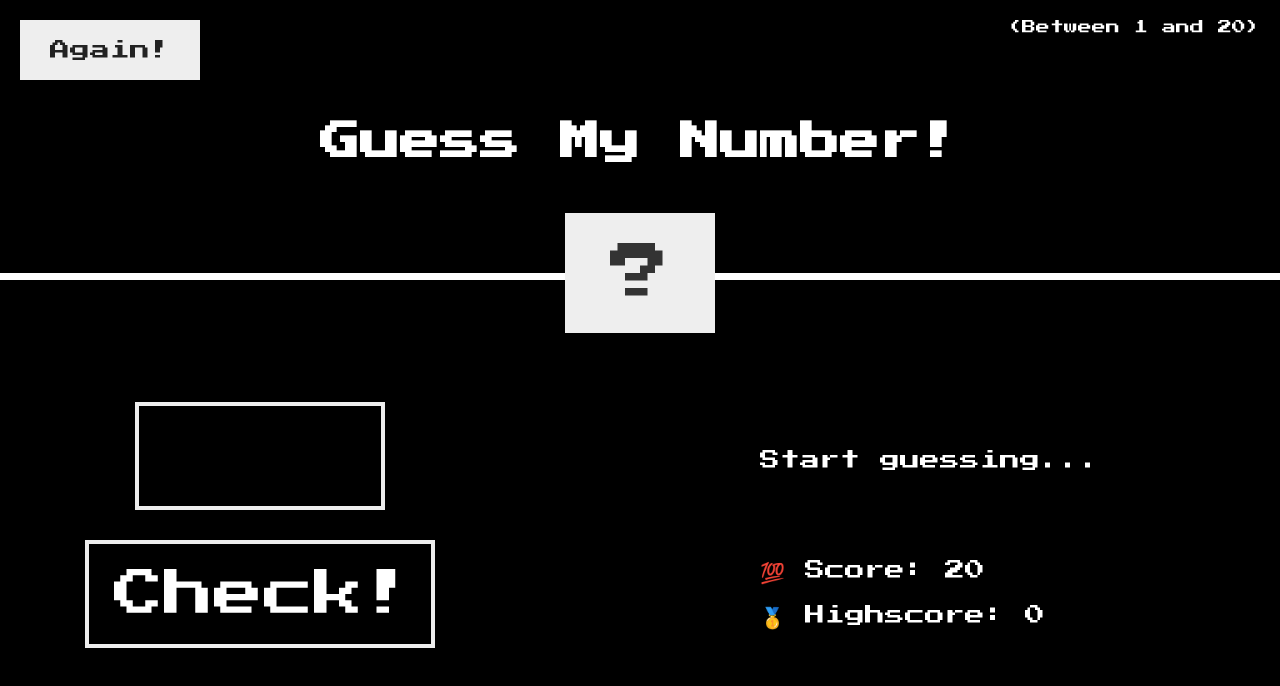
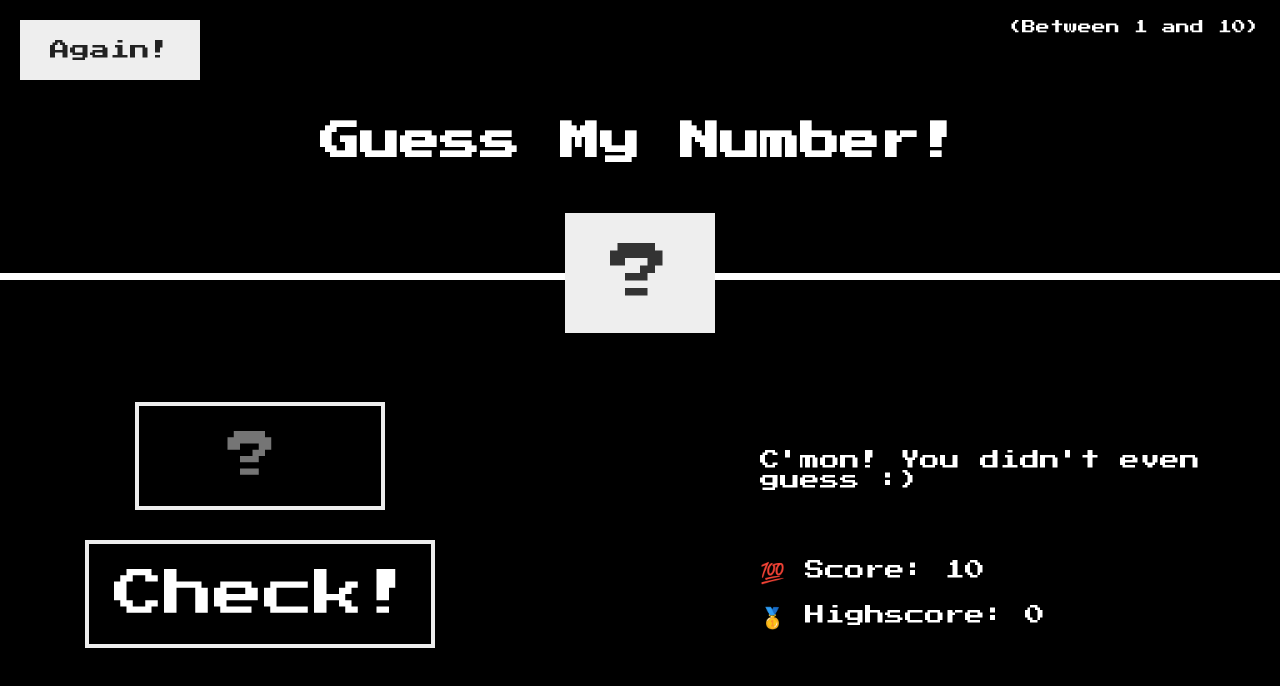
Before and after one commit to kjwessa/guess-my-number, a plain HTML site: page index.html in a window 1280 px wide. Both pictures are taken after a click on the button "Check!". Drawn offline with Linux system fonts and the light colour scheme.

Commit message:
feat: update user message is number input is submitted empty

```diff
--- a/index.html
+++ b/index.html
@@ -10,19 +10,19 @@
   <body>
     <header class="header">
       <h1 class="header__title">Guess My Number!</h1>
-      <p class="header__text">(Between 1 and 20)</p>
+      <p class="header__text">(Between 1 and 10)</p>
       <button class="btn btn_type_again">Again!</button>
       <div class="header__number">?</div>
     </header>
     <main class="main">
       <section class="game">
         <div class="game__left">
-          <input type="number" class="game__guess" min="1" max="20" />
+          <input type="number" class="game__number" min="1" max="10" placeholder="?" />
           <button class="btn btn_type_check">Check!</button>
         </div>
         <div class="game__right">
           <p class="game__message">Start guessing...</p>
-          <p class="game__score">💯 Score: <span class="game__score_span"></span>20</p>
+          <p class="game__score">💯 Score: <span class="game__score_span">10</span></p>
           <p class="game__highscore">🥇 Highscore: <span class="game__highscore_span">0</span></p>
         </div>
       </section>
--- a/main.scss
+++ b/main.scss
@@ -105,7 +105,7 @@ body {
     font-size: 2rem;
   }
 
-  &__guess {
+  &__number {
     background: none;
     border: 4px solid #eee;
     font-family: inherit;
--- a/script.js
+++ b/script.js
@@ -1 +1,28 @@
-'use strict';
+"use strict";
+
+// document.querySelector(".game__message").textContent = "🥳 Correct Number!";
+
+// document.querySelector(".header__number").textContent = 6;
+
+// document.querySelector(".game__score_span").textContent = 10;
+
+// document.querySelector(".game__number").value = 4;
+
+// * Check the score
+
+// Variables
+const btnCheck = document.querySelector(".btn_type_check");
+const numInput = document.querySelector(".game__number");
+const userMessage = document.querySelector(".game__message");
+
+function handleNumberCheck() {
+  const guess = Number(numInput.value);
+  console.log(guess);
+  document.querySelector(".game__message").textContent = "🥳 Correct Number!";
+
+  if (!guess) {
+    userMessage.textContent = "C'mon! You didn't even guess :)";
+  }
+}
+
+btnCheck.addEventListener("click", handleNumberCheck);
--- a/style.css
+++ /dev/null
@@ -1 +0,0 @@
-@import url("https://fonts.googleapis.com/css?family=Press+Start+2P&display=swap");
```
Also changed, not shown: styles/main.css, styles/main.min.css, 2 other files.
